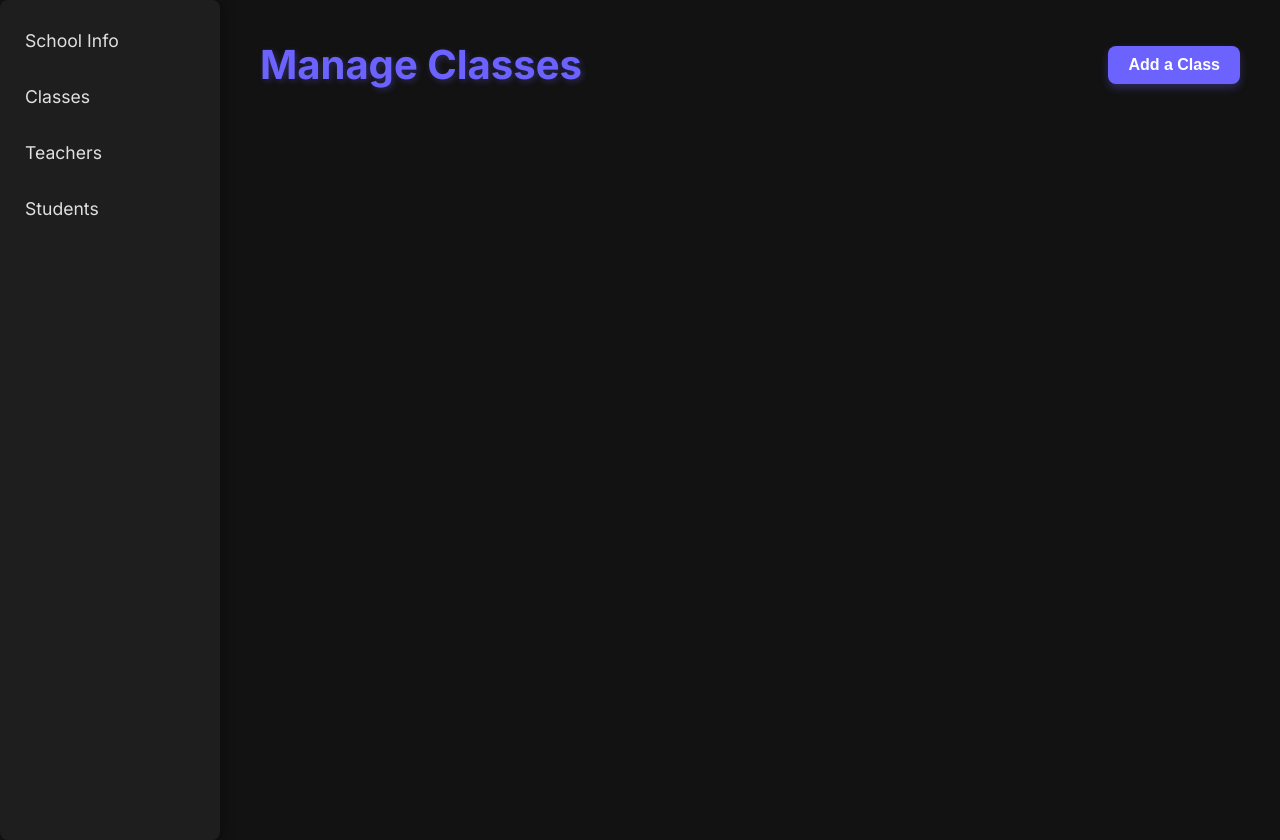
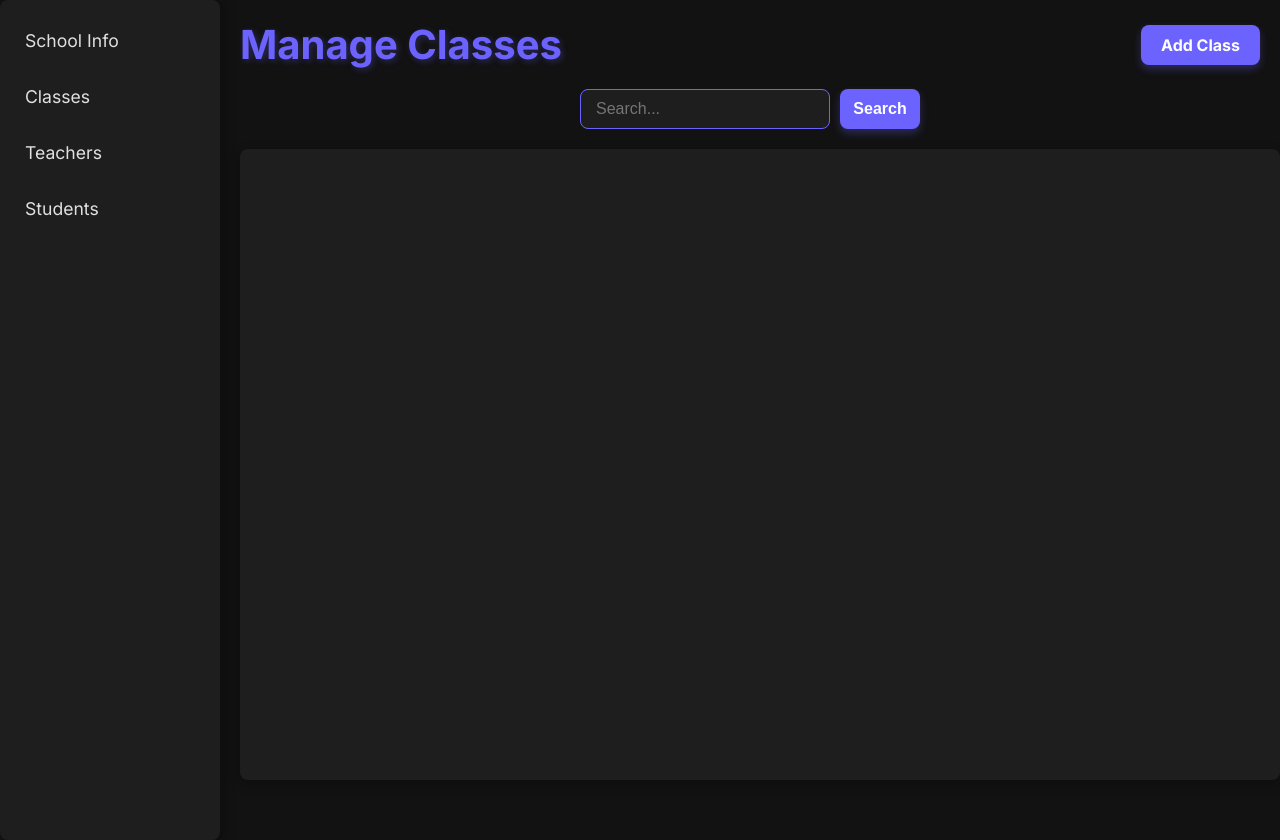
Before and after one commit to SEPAD-Project/WebApplication, a Flask app: page /panel/classes in a window 1280 px wide. Run offline with Flask 3, Linux system fonts and the light colour scheme; the visitor is signed in with stand-in values (Sample User, id 1); data that the repository does not hold is empty.

Commit message:
update classes page in panel

```diff
--- a/app/routes/class_routes.py
+++ b/app/routes/class_routes.py
@@ -12,7 +12,16 @@ bp = Blueprint('class_routes', __name__)
 @bp.route('/panel/classes', methods=['GET', 'POST'])
 @login_required
 def go_to_panel_classes():
-    classes = Class.query.filter(Class.school_code == current_user.school_code).all()
+    query = request.args.get('q')
+    if query == "" or query is None:
+        classes = Class.query.filter(Class.school_code == current_user.school_code).all()
+    else:
+        classes = Class.query.filter(
+            (Class.school_code == current_user.school_code) &
+            ((Class.class_name.ilike(f'%{query}%')) |
+             (Class.class_code.ilike(f'%{query}%')))
+        ).all()
+
     return render_template('class/classes.html', classes=classes)
 
 
--- a/app/static/css/class/classes.css
+++ b/app/static/css/class/classes.css
@@ -5,9 +5,9 @@ body {
   display: flex;
   margin: 0;
   padding: 0;
-  overflow: hidden; /* Prevent scrollbars */
   height: 100vh; /* Full viewport height */
   color: #E0E0E0;
+  overflow: hidden; /* Prevent scrollbars on the body */
 }
 
 /* Sidebar */
@@ -46,15 +46,13 @@ body {
 /* Content Area */
 #content-area {
   flex-grow: 1; /* Take up remaining space */
-  padding: 40px;
   display: flex;
   flex-direction: column;
-  justify-content: flex-start;
-  align-items: flex-start;
-  overflow-y: auto; /* Add scrollbar only if content overflows */
+  padding: 20px;
+  overflow: hidden; /* Prevent scrollbars on the content area */
 }
 
-/* Header */
+/* Header Section */
 #header {
   display: flex;
   justify-content: space-between;
@@ -71,13 +69,64 @@ body {
   margin: 0;
 }
 
-/* Add Button */
-#add {
+/* Add Class Button */
+#add-class {
   background: #6C63FF;
-  color: #FFFFFF;
   border: none;
   border-radius: 8px;
+  color: #FFFFFF;
+  font-size: 1rem;
+  font-weight: bold;
   padding: 10px 20px;
+  text-decoration: none;
+  transition: background-color 0.3s ease-in-out, box-shadow 0.3s ease-in-out;
+  box-shadow: 0 4px 8px rgba(108, 99, 255, 0.3);
+}
+
+#add-class:hover {
+  background-color: #4FC3F7;
+  box-shadow: 0 6px 12px rgba(79, 195, 247, 0.3);
+}
+
+/* Search Section */
+#search-div {
+  display: flex;
+  align-items: center;
+  justify-content: center;
+  width: 100%;
+  margin-bottom: 20px;
+}
+
+#search-form {
+  display: flex;
+  align-items: center;
+}
+
+#search-query {
+  width: 250px;
+  height: 40px;
+  padding: 0 15px;
+  border-radius: 8px;
+  border: 1px solid #6C63FF;
+  background-color: #1E1E1E;
+  color: #E0E0E0;
+  font-size: 1rem;
+  transition: border-color 0.3s ease-in-out;
+}
+
+#search-query:focus {
+  outline: none;
+  border-color: #4FC3F7;
+}
+
+#search-form button {
+  margin-left: 10px;
+  width: 80px;
+  height: 40px;
+  background: #6C63FF;
+  border: none;
+  border-radius: 8px;
+  color: #FFFFFF;
   font-size: 1rem;
   font-weight: bold;
   cursor: pointer;
@@ -85,33 +134,42 @@ body {
   box-shadow: 0 4px 8px rgba(108, 99, 255, 0.3);
 }
 
-#add:hover {
+#search-form button:hover {
   background-color: #4FC3F7;
   box-shadow: 0 6px 12px rgba(79, 195, 247, 0.3);
 }
 
 /* Class List */
 #class-list {
-  display: flex;
-  flex-direction: column;
-  gap: 15px;
-  width: 100%;
+  background: #1E1E1E;
+  border-radius: 8px;
+  width: 98%;
+  flex-grow: 1; /* Take up remaining space */
+  overflow-y: auto; /* Add vertical scrollbar only if content overflows */
+  overflow-x: hidden; /* Prevent horizontal scrollbar */
+  padding: 20px;
+  box-shadow: 0 4px 12px rgba(0, 0, 0, 0.3);
 }
 
 .class-item {
-  background: #1E1E1E;
+  background: #333C42;
   border-radius: 8px;
   padding: 15px;
   display: flex;
   justify-content: space-between;
   align-items: center;
   font-size: 1.1rem;
-  box-shadow: 0 4px 12px rgba(0, 0, 0, 0.3);
+  margin-bottom: 10px;
+  width: 100%; /* Ensure it doesn't overflow */
+  box-sizing: border-box; /* Include padding and border in the element's total width */
 }
 
 .class-item p {
   color: #E0E0E0;
   margin: 0;
+  white-space: nowrap; /* Prevent text from wrapping */
+  overflow: hidden; /* Hide overflow text */
+  text-overflow: ellipsis; /* Add ellipsis for overflow text */
 }
 
 /* Class Buttons */
@@ -122,12 +180,12 @@ body {
 
 .action-button {
   background: #6C63FF;
-  color: #FFFFFF;
   border: none;
   border-radius: 8px;
-  padding: 8px 15px;
+  color: #FFFFFF;
   font-size: 1rem;
   font-weight: bold;
+  padding: 8px 15px;
   cursor: pointer;
   transition: background-color 0.3s ease-in-out, box-shadow 0.3s ease-in-out;
   box-shadow: 0 4px 8px rgba(108, 99, 255, 0.3);
@@ -137,7 +195,3 @@ body {
   background-color: #4FC3F7;
   box-shadow: 0 6px 12px rgba(79, 195, 247, 0.3);
 }
-
-.action-button:focus {
-  outline: none;
-}
--- a/app/templates/class/classes.html
+++ b/app/templates/class/classes.html
@@ -20,15 +20,27 @@
     <div id="content-area">
         <div id="header">
             <h1>Manage Classes</h1>
-            <a href="{{ url_for('class_routes.go_to_add_class') }}"><button id="add" class="action-button">Add a Class</button></a>
+            <a href="{{ url_for('class_routes.go_to_add_class') }}" id="add-class">Add Class</a>
         </div>
 
+        <!-- Search Section -->
+        <div id="search-div">
+            <form id="search-form" method="GET" action="{{ url_for('class_routes.go_to_panel_classes') }}">
+                <input type="search" id="search-query" name="q" placeholder="Search...">
+                <button type="submit">Search</button>
+            </form>
+        </div>
+
+        <!-- Class List -->
         <div id="class-list">
             {% for class in classes %}
             <div class="class-item">
                 <p>{{ class.class_name }}</p>
+                <p>{{ class . class_code }}</p>
                 <div class="class-buttons">
-                    <a href="{{ url_for('class_routes.go_to_class_info', class_name=class.class_name) }}"><button class="action-button">See</button></a>
+                    <a href="{{ url_for('class_routes.go_to_class_info', class_name=class.class_name) }}">
+                        <button class="action-button">See</button>
+                    </a>
                     <button class="action-button">Edit</button>
                     <button class="action-button">Remove</button>
                 </div>
```
